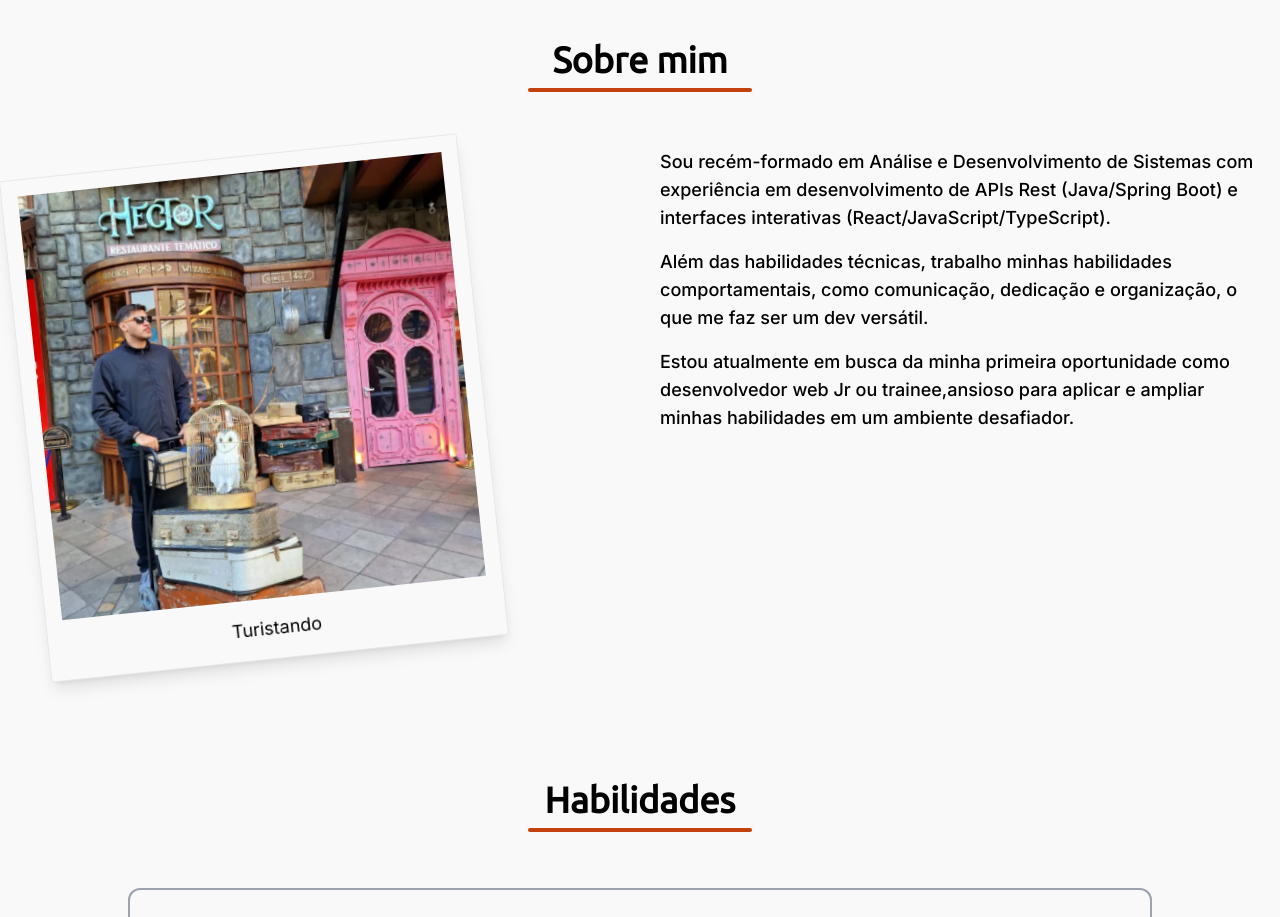
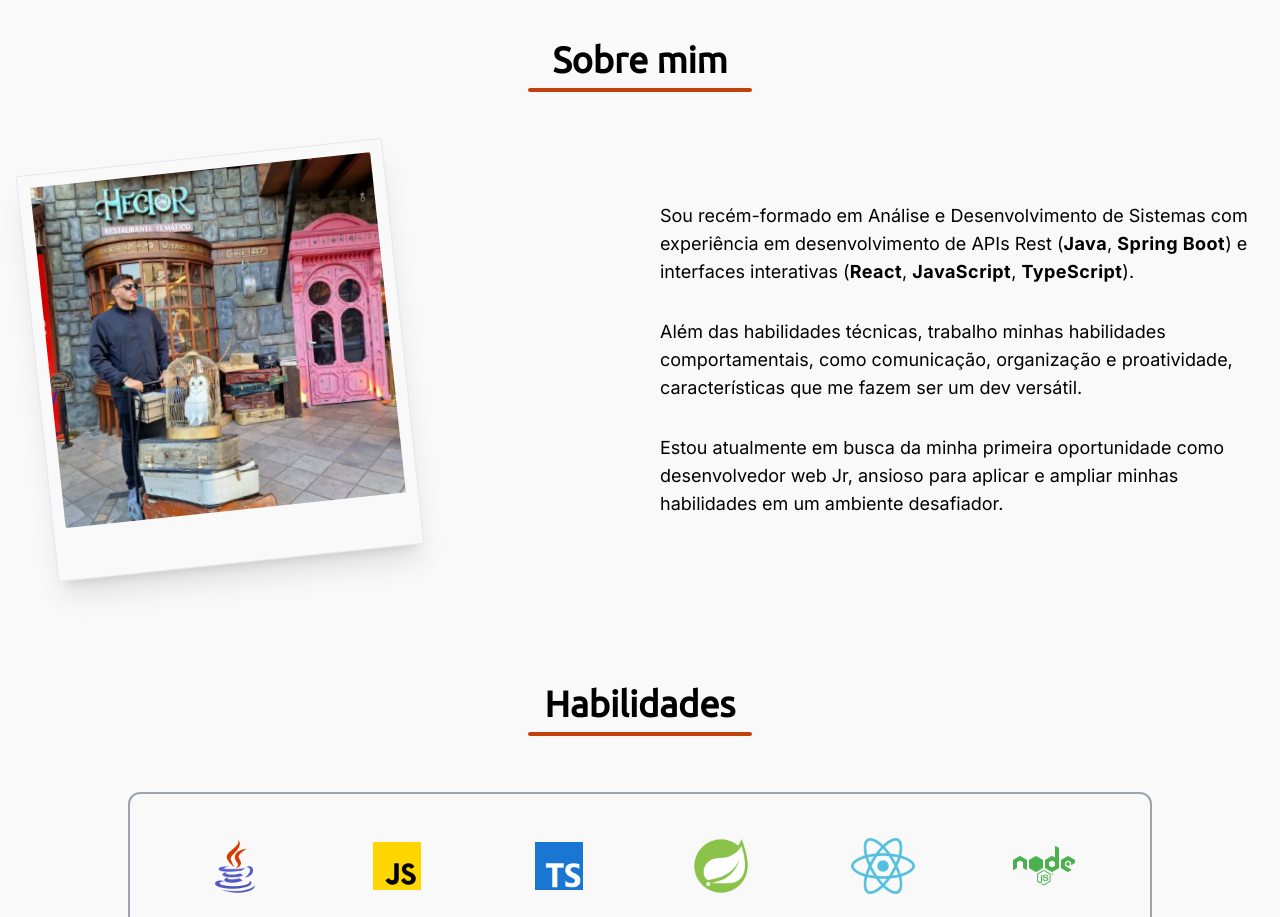
Before and after one commit to Caio-Pfaltzgraff/portfolio, a React (Vite) app: page / in a window 1280 px wide. Shown: the part 880-1797 px from the top of the page. Built offline with nearby package versions, Linux system fonts and the light colour scheme.

Commit message:
refatorando seção sobre mim

```diff
--- a/src/data/aboutme.json
+++ /dev/null
@@ -1,14 +0,0 @@
-[
-  {
-    "id": 1,
-    "content": "Sou recém-formado em Análise e Desenvolvimento de Sistemas com experiência em desenvolvimento de APIs Rest (Java/Spring Boot) e interfaces interativas (React/JavaScript/TypeScript)."
-  },
-  {
-    "id": 2,
-    "content": "Além das habilidades técnicas, trabalho minhas habilidades comportamentais, como comunicação, dedicação e organização, o que me faz ser um dev versátil."
-  },
-  {
-    "id": 3,
-    "content": "Estou atualmente em busca da minha primeira oportunidade como desenvolvedor web Jr ou trainee,ansioso para aplicar e ampliar minhas habilidades em um ambiente desafiador."
-  }
-]
--- a/src/pages/Start/AboutMeSection/index.jsx
+++ b/src/pages/Start/AboutMeSection/index.jsx
@@ -1,28 +1,59 @@
 import { SectionTemplate } from "../../../components/SectionTemplate.jsx";
 import photo2 from "/my-photo2.png";
-import aboutme from '/src/data/aboutme.json';
 
 export function AboutMeSection() {
   return (
     <SectionTemplate title="Sobre mim">
-      <div className="flex flex-col md:grid md:grid-cols-2 gap-10">
-        <div className="m-4 md:m-2 flex justify-center md:justify-start md:pb-24 lg:pb-0">
-          <div className="border shadow-lg -rotate-6 rounded-sm max-w-80 md:max-w-[400px] lg:max-w-[460px] md:min-h-80 bg-light-200 dark:border-none dark:shadow-gray-800">
-            <div className="p-3 lg:p-4">
-              <img src={photo2} alt="Caio turistando" />
-            </div>
-            <div className="flex justify-center items-center pb-3 lg:pb-4">
-              <p className="md:text-lg">Turistando</p>
+      <div className="grid gap-10 md:grid-cols-2">
+        <div className="flex justify-center lg:justify-start items-center md:pl-3">
+          <div className="p-2 max-w-sm">
+            <div className="border shadow-lg lg:shadow-xl dark:shadow-lg dark:shadow-zinc-700 p-2 md:p-3 -rotate-6 rounded-sm dark:bg-gray-300">
+              <img
+                src={photo2}
+                alt="Foto do Caio Pfaltzgraff"
+                className="aspect-square rounded-sm mb-[8vw] md:mb-10"
+              />
             </div>
           </div>
         </div>
 
-        <div className="space-y-8 md:space-y-10">
-          <div className="space-y-4 font-medium lg:text-lg 2xl:text-xl dark:text-light-100">
-            {aboutme.map((text) => (
-              <p key={text.id}>{text.content}</p>
-            ))}
-          </div>
+        <div className="flex flex-col items-center justify-center gap-y-4 lg:gap-y-8">
+          <p className="leading-relaxed xl:text-lg dark:text-light-200">
+            Sou recém-formado em Análise e Desenvolvimento de Sistemas com
+            experiência em desenvolvimento de APIs Rest (
+            <span className="font-bold tracking-wide dark:text-orange-800">
+              Java
+            </span>
+            ,{" "}
+            <span className="font-bold tracking-wide dark:text-orange-800">
+              Spring Boot
+            </span>
+            ) e interfaces interativas (
+            <span className="font-bold tracking-wide dark:text-orange-800">
+              React
+            </span>
+            ,{" "}
+            <span className="font-bold tracking-wide dark:text-orange-800">
+              JavaScript
+            </span>
+            ,{" "}
+            <span className="font-bold tracking-wide dark:text-orange-800">
+              TypeScript
+            </span>
+            ).
+          </p>
+
+          <p className="leading-relaxed xl:text-lg dark:text-light-200">
+            Além das habilidades técnicas, trabalho minhas habilidades
+            comportamentais, como comunicação, organização e
+            proatividade, características que me fazem ser um dev versátil.
+          </p>
+
+          <p className="leading-relaxed xl:text-lg dark:text-light-200">
+            Estou atualmente em busca da minha primeira oportunidade como
+            desenvolvedor web Jr, ansioso para aplicar e ampliar
+            minhas habilidades em um ambiente desafiador.
+          </p>
         </div>
       </div>
     </SectionTemplate>
--- a/src/pages/Start/PresentationSection/index.jsx
+++ b/src/pages/Start/PresentationSection/index.jsx
@@ -22,12 +22,12 @@ export function PresentationSection() {
   }
 
   return (
-    <section>
-      <div className="flex items-center max-w-screen-xl mx-auto h-screen padding-page">
+    <section className="">
+      <div className="flex items-center sm:max-w-[90%] md:max-w-screen-xl mx-auto h-screen padding-page">
         <div className="grid gap-y-6 md:gap-y-8">
 
           <div className="flex justify-center">
-            <h1 className="font-extrabold text-[12vw] sm:text-[5.5rem] xl:text-8xl leading-tight text-center text-slate-800 dark:text-light-100 z-10">
+            <h1 className="font-extrabold text-[12vw] sm:text-[2.5rem] md:text-[5.5rem] xl:text-8xl leading-tight text-center text-slate-800 dark:text-light-100 z-10">
               {"Seu próximo desenvolvedor "}{" "}
               <span className="bg-gradient-to-r from-blue-700 via-pink-700 to-orange-700 inline-block text-transparent bg-clip-text">
                 Fullstack
```
